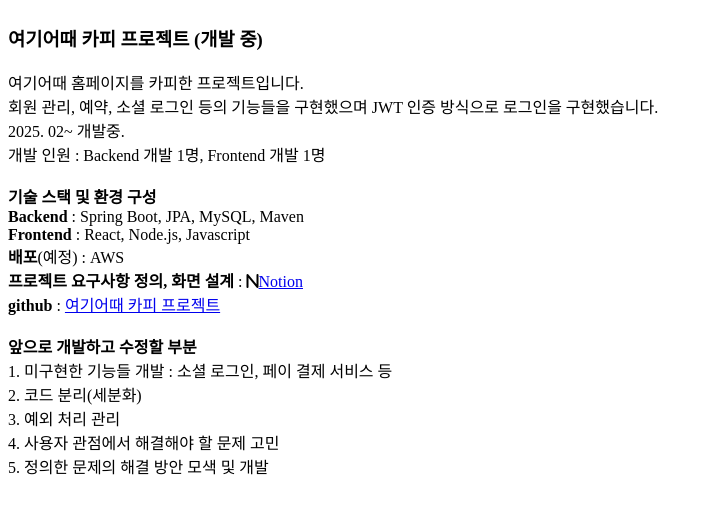
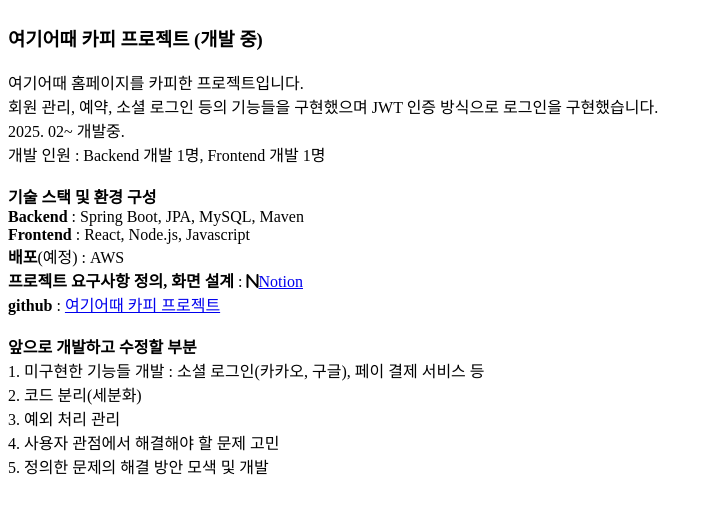
Before and after one commit to SungHuii/resume, a plain HTML site: page index.html in a window 1280 px wide. Shown: the part 930-1458 px from the top of the page, without its empty margins (0-707 px from the left). Drawn offline with Linux system fonts and the light colour scheme.

Commit message:
내용 수정4

```diff
--- a/index.html
+++ b/index.html
@@ -88,7 +88,7 @@
                 <br>
                 <br>
                 <strong>앞으로 개발하고 수정할 부분</strong><br>
-                1. 미구현한 기능들 개발 : 소셜 로그인, 페이 결제 서비스 등<br>
+                1. 미구현한 기능들 개발 : 소셜 로그인(카카오, 구글), 페이 결제 서비스 등<br>
                 2. 코드 분리(세분화)<br>
                 3. 예외 처리 관리<br>
                 4. 사용자 관점에서 해결해야 할 문제 고민<br>
```
